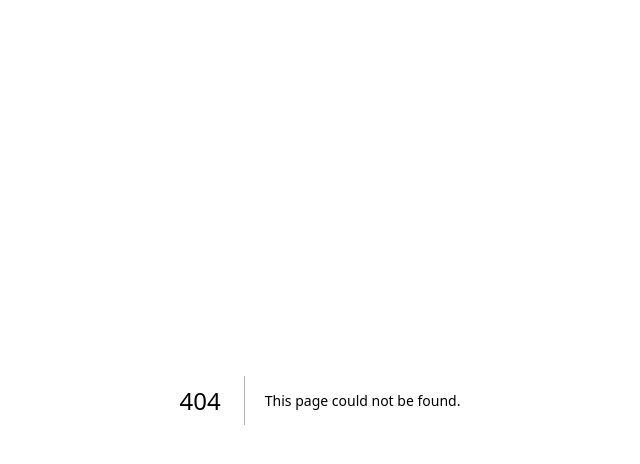
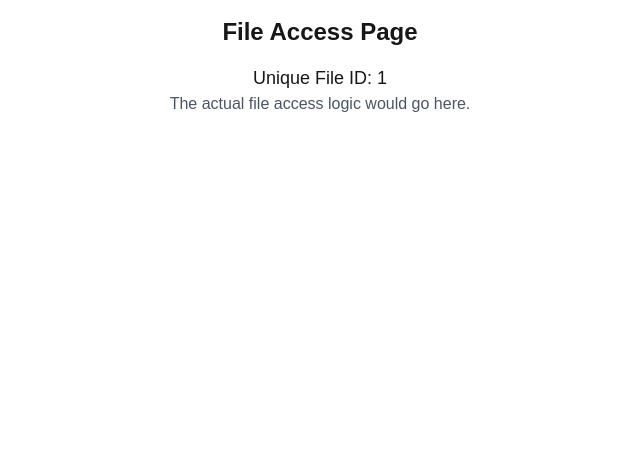
Before and after one commit to madhurgang/QR-code-generator, a Next.js app: page /file/1 in a window 1280 px wide. Before the commit this address had no page. Shown: the top 464 px of the page, without its empty margins (320-960 px from the left). Built offline with nearby package versions, Linux system fonts and the light colour scheme.

Commit message:
dynamic route added

```diff
--- /dev/null
+++ b/src/app/file/[id]/page.tsx
@@ -0,0 +1,13 @@
+import { useRouter } from 'next/navigation';
+
+export default function FilePage({ params }: { params: { id: string } }) {
+  const { id } = params;
+
+  return (
+    <main className="flex flex-col items-center p-4">
+      <h1 className="text-2xl font-bold mb-4">File Access Page</h1>
+      <p className="text-lg">Unique File ID: {id}</p>
+      <p className="text-gray-600">The actual file access logic would go here.</p>
+    </main>
+  );
+}
```
